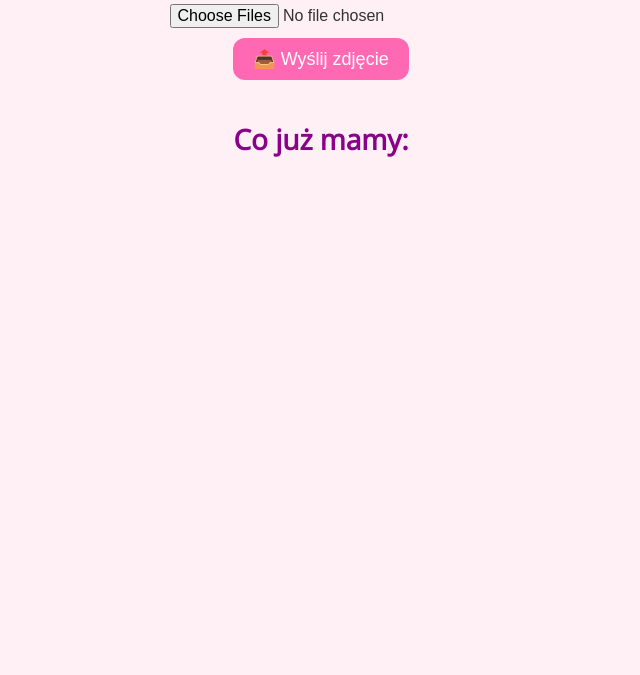
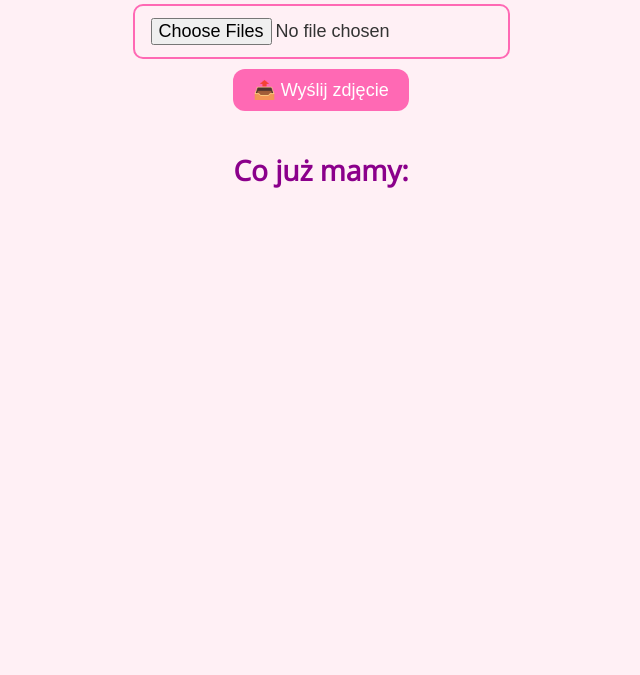
Before and after one commit to janiszvanish/wedding, a plain HTML site: page index.html in a window 1280 px wide. Shown: the part 125-800 px from the top of the page, without its empty margins (319-959 px from the left). Drawn offline with nearby package versions, Linux system fonts and the light colour scheme; no server answers.

Commit message:
Update style.css

```diff
--- a/style.css
+++ b/style.css
@@ -32,8 +32,14 @@ h2 {
 #file-input {
   display: block;
   margin: 20px auto 10px auto;
-  font-size: 16px;
+  font-size: 18px;
+  padding: 12px 16px;
+  border: 2px solid #ff69b4;
+  border-radius: 10px;
+  background-color: #fff0f5;
+  cursor: pointer;
 }
+
 
 #upload-btn {
   display: block;
```
